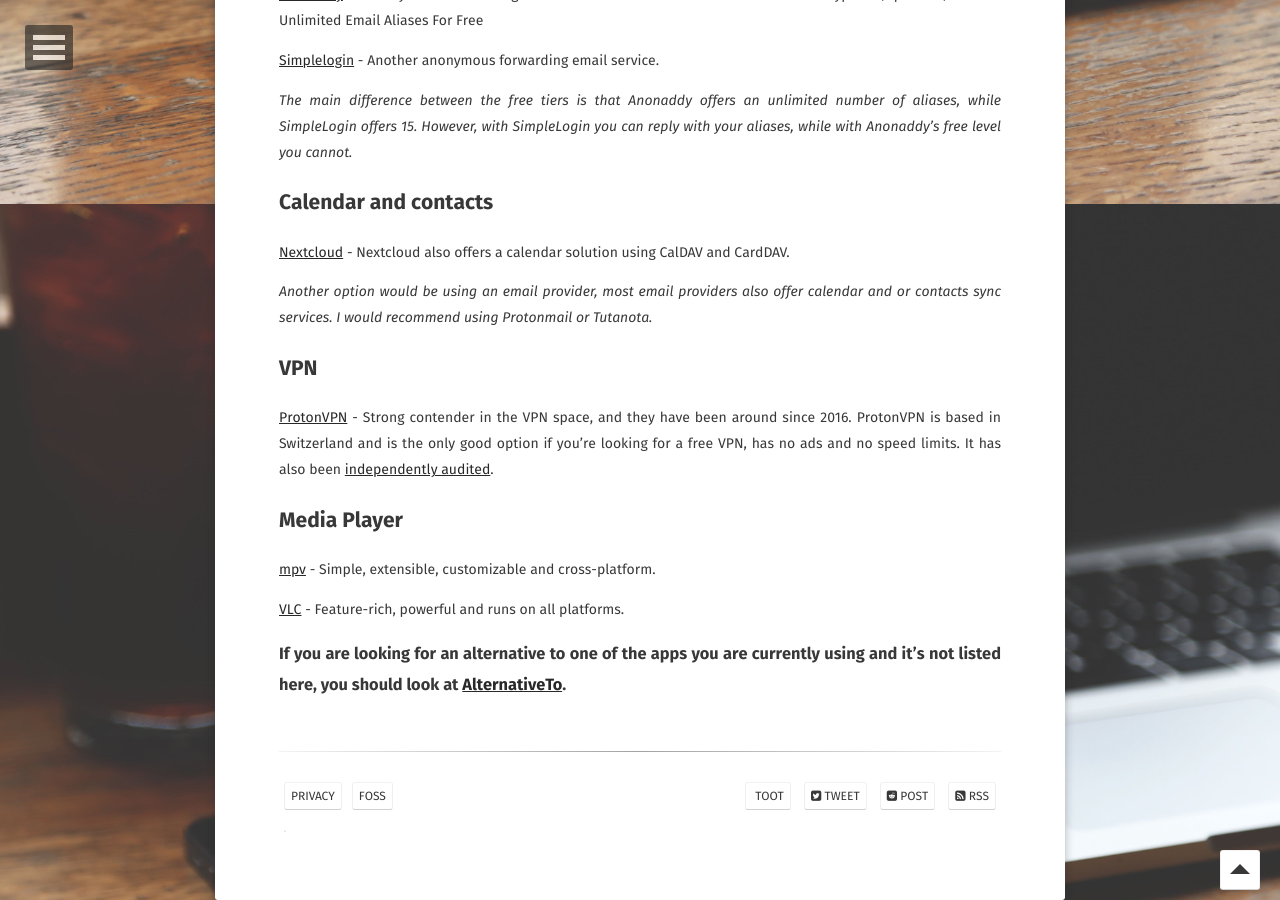
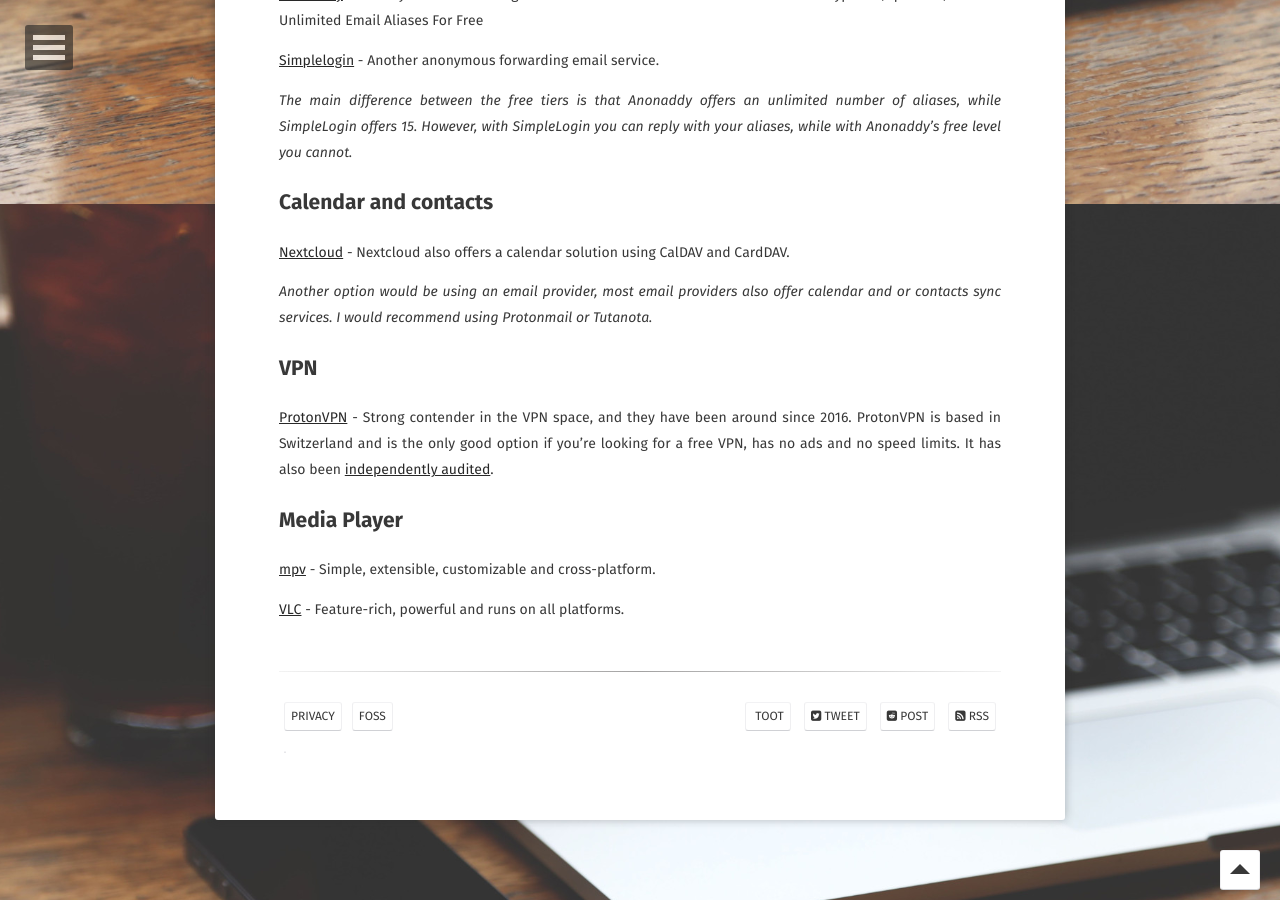
Before and after one commit to FuzzyGrim/blog, a Jekyll site: the page built from _posts/2021-06-21-privacy-alternatives.md, in a window 1280 px wide and 900 px high, scrolled down 4296 px. Built offline with Jekyll 4.4.1, drawn with Linux system fonts in a browser that asks for light colours; some web fonts are replaced; a style sheet for code colours, icons or effects is not loaded; some of the changed text lies outside the part shown.

Commit message:
no alternativeto

```diff
--- a/_posts/2021-06-21-privacy-alternatives.md
+++ b/_posts/2021-06-21-privacy-alternatives.md
@@ -138,6 +138,3 @@ If you want some aliases for your email you can choose of these two services:
 [mpv](https://mpv.io/) - Simple, extensible, customizable and cross-platform.
 
 [VLC](https://www.videolan.org/vlc/) - Feature-rich, powerful and runs on all platforms.
-
-
-### If you are looking for an alternative to one of the apps you are currently using and it's not listed here, you should look at [AlternativeTo](https://alternativeto.net/).
```
